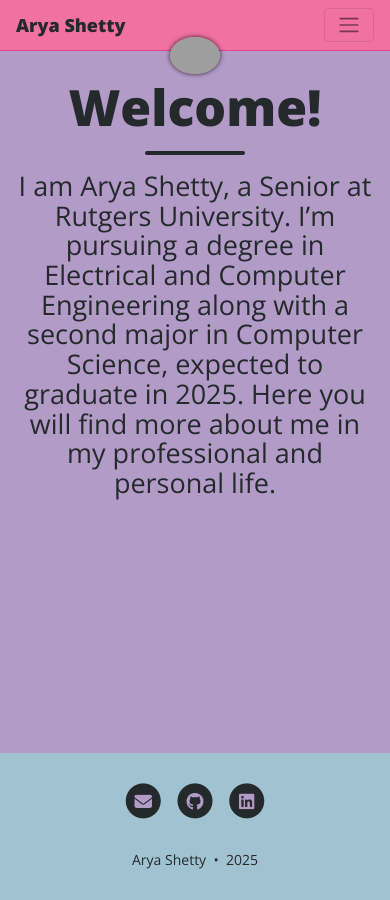
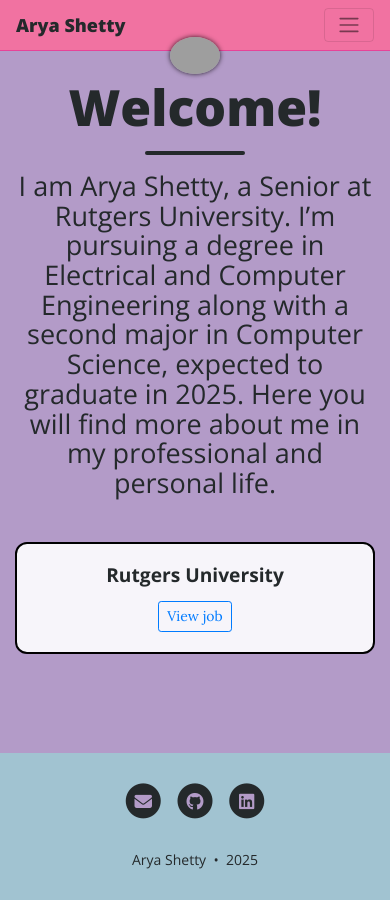
Before and after one commit to AryaShetty08/aryashetty08.github.io, a Jekyll site: the page built from index.html, in a window 390 px wide. Built offline with Jekyll 4.4.1, drawn with Linux system fonts in a browser that asks for light colours; the list of posts is cut into pages by our own code; comment, search, counter and statistics services are not loaded; grey boxes are pictures that could not be loaded.

Commit message:
better fix?

```diff
--- a/_config.yml
+++ b/_config.yml
@@ -55,6 +55,8 @@ collections:
   abouts:
     output: false
   skills:
+    output: false
+  homes:
     output: false
 
 #####################################
--- a/_layouts/home.html
+++ b/_layouts/home.html
@@ -1,99 +1,107 @@
 ---
-layout: page
+layout: base
+columns: 2
 ---
+
+{% include header.html type="page" %}
+
+<main class="{% if page.full-width %} container-fluid {% else %} container-md {% endif %}">
+    <div class="row">
+        <div class="col-12">
+            {% if page.before-content %}
+            <div class="before-content">
+                {% for file in page.before-content %}
+                {% include {{ file }} %}
+                {% endfor %}
+            </div>
+            {% endif %}
 
             {{ content }}
 
-{% assign posts = paginator.posts | default: site.posts %}
-
-<div class="row">
-  {% for post in posts %}
-  {% capture thumbnail %}
-  {% if post.thumbnail-img %}
-  {{ post.thumbnail-img }}
-  {% elsif post.cover-img %}
-  {% if post.cover-img.first %}
-  {{ post.cover-img[0].first.first }}
-  {% else %}
-  {{ post.cover-img }}
-  {% endif %}
-  {% endif %}
-  {% endcapture %}
-  {% assign thumbnail = thumbnail | strip %}
-
-  <div class="col-md-4 mb-4">
-    <div class="card h-100 post-card">
-      {% if thumbnail != "" %}
-      <div class="thumbnail-wrapper">
-        <img src="{{ thumbnail | relative_url }}" class="card-img-top" alt="Post thumbnail">
+            {% if page.after-content %}
+            <div class="after-content">
+                {% for file in page.after-content %}
+                {% include {{ file }} %}
+                {% endfor %}
             </div>
             {% endif %}
 
-      <div class="card-body d-flex flex-column">
-        <h5 class="card-title text-center">
-          <a href="{{ post.url | relative_url }}" class="stretched-link">{{ post.title | strip_html }}</a>
-        </h5>
+            {% assign columns = page.columns | default: 2 %}
+            {% assign column_class = 12 | divided_by: columns %}
+            {% assign homes = site.homes | sort: "date" | reverse %}
 
-        {% if post.subtitle %}
-        <h6 class="card-subtitle mb-2 text-muted text-center">{{ post.subtitle | strip_html }}</h6>
+            <div class="row mt-4">
+                {% for home in homes %}
+                <div class="col-md-{{ column_class }} mb-4">
+                    <div class="card h-100 home-card">
+                        {% if home.thumbnail %}
+                        <div class="thumbnail-wrapper">
+                            <img src="{{ home.thumbnail | relative_url }}" class="card-img-top"
+                                alt="{{ home.title }}">
+                        </div>
                         {% endif %}
 
-        {% if post.excerpt %}
-        <p class="card-text mt-2">{{ post.excerpt | strip_html }}</p>
+                        <div class="card-body">
+                            <h5 class="card-title">{{ home.title }}</h5>
+
+                            {% if home.description %}
+                            <div class="card-text home-description">{{ home.description | markdownify }}</div>
                             {% endif %}
 
-        {% if post.tags %}
-        <div class="mt-auto text-center">
-          <small class="text-muted">Tags:</small>
-          <ul class="list-inline d-inline">
-            {% for tag in post.tags %}
-            <li class="list-inline-item">
-              <a href="{{ '/tags' | relative_url }}#{{- tag -}}">{{- tag -}}</a>
-            </li>
+                            {% if home.images %}
+                            <div class="home-images mt-3">
+                                {% for image in home.images %}
+                                <img src="{{ image | relative_url }}" class="img-fluid mb-2" alt="home image">
                                 {% endfor %}
-          </ul>
                             </div>
                             {% endif %}
+
+                            <div class="home-links mt-3">
+                                {% if home.link %}
+                                <a href="{{ home.link }}" class="btn btn-sm btn-outline-primary" target="_blank"
+                                    rel="noopener">View job</a>
+                                {% endif %}
+                                {% if home.github %}
+                                <a href="{{ home.github }}" class="btn btn-sm btn-outline-dark" target="_blank"
+                                    rel="noopener">GitHub</a>
+                                {% endif %}
+                                {% if home.video %}
+                                <a href="{{ home.video }}" class="btn btn-sm btn-outline-danger" target="_blank"
+                                    rel="noopener">Video</a>
+                                {% endif %}
+                                {% if home.pdf %}
+                                <a href="{{ home.pdf }}" class="btn btn-sm btn-outline-secondary" target="_blank"
+                                    rel="noopener">Poster/Report</a>
+                                {% endif %}
+                            </div>
                         </div>
                     </div>
                 </div>
                 {% endfor %}
             </div>
 
-{% if paginator.total_pages > 1 %}
-<ul class="pagination main-pager justify-content-center">
-  {% if paginator.previous_page %}
-  <li class="page-item previous">
-    <a class="page-link" href="{{ paginator.previous_page_path | relative_url }}">
-      <i class="fas fa-arrow-left"></i> Newer Posts
-    </a>
-  </li>
-  {% endif %}
-  {% if paginator.next_page %}
-  <li class="page-item next">
-    <a class="page-link" href="{{ paginator.next_page_path | relative_url }}">
-      Older Posts <i class="fas fa-arrow-right"></i>
-    </a>
-  </li>
-  {% endif %}
-</ul>
-{% endif %}
+            {% include comments.html %}
+        </div>
+    </div>
+</main>
 
+<!-- Styling -->
 <style>
-  .post-card {
+    .home-card {
+        transition: all 0.3s ease;
         border: 2px solid black;
-    transition: all 0.3s ease;
-    border-radius: 12px;
-    background: rgba(255, 255, 255, 0.95);
         overflow: hidden;
         height: 100%;
+        border-radius: 12px;
+        background: rgba(255, 255, 255, 0.9);
     }
 
-  .post-card:hover {
+    .home-card:hover {
         transform: scale(1.01);
         box-shadow: 0 6px 16px rgba(0, 0, 0, 0.2);
     }
 
+    /* Square thumbnail container */
     .thumbnail-wrapper {
         position: relative;
         width: 100%;
@@ -101,9 +109,12 @@ layout: page
         /* 1:1 aspect ratio */
         overflow: hidden;
         background: white;
+        display: flex;
+        justify-content: center;
+        align-items: center;
     }
 
-  .thumbnail-wrapper img {
+    .card-img-top {
         position: absolute;
         top: 50%;
         left: 50%;
@@ -112,4 +123,25 @@ layout: page
         transform: translate(-50%, -50%);
         object-fit: contain;
     }
+
+    .card-title {
+        text-align: center;
+        font-weight: bold;
+        font-size: 1.2rem;
+    }
+
+    .home-description {
+        text-align: center;
+        font-size: 0.95rem;
+        margin-top: 0.75rem;
+        color: #333;
+    }
+
+    .home-links {
+        display: flex;
+        justify-content: center;
+        flex-wrap: wrap;
+        gap: 0.5rem;
+        margin-top: 1rem;
+    }
 </style>
```
Also changed, not shown: _homes/school.md (added, +6 -0 lines), _posts/school.md (deleted, +0 -4 lines), _homes/majors.md (added), _homes/me.md (added), _homes/work.md (added). Lines whose indentation alone changed are shown as unchanged.
